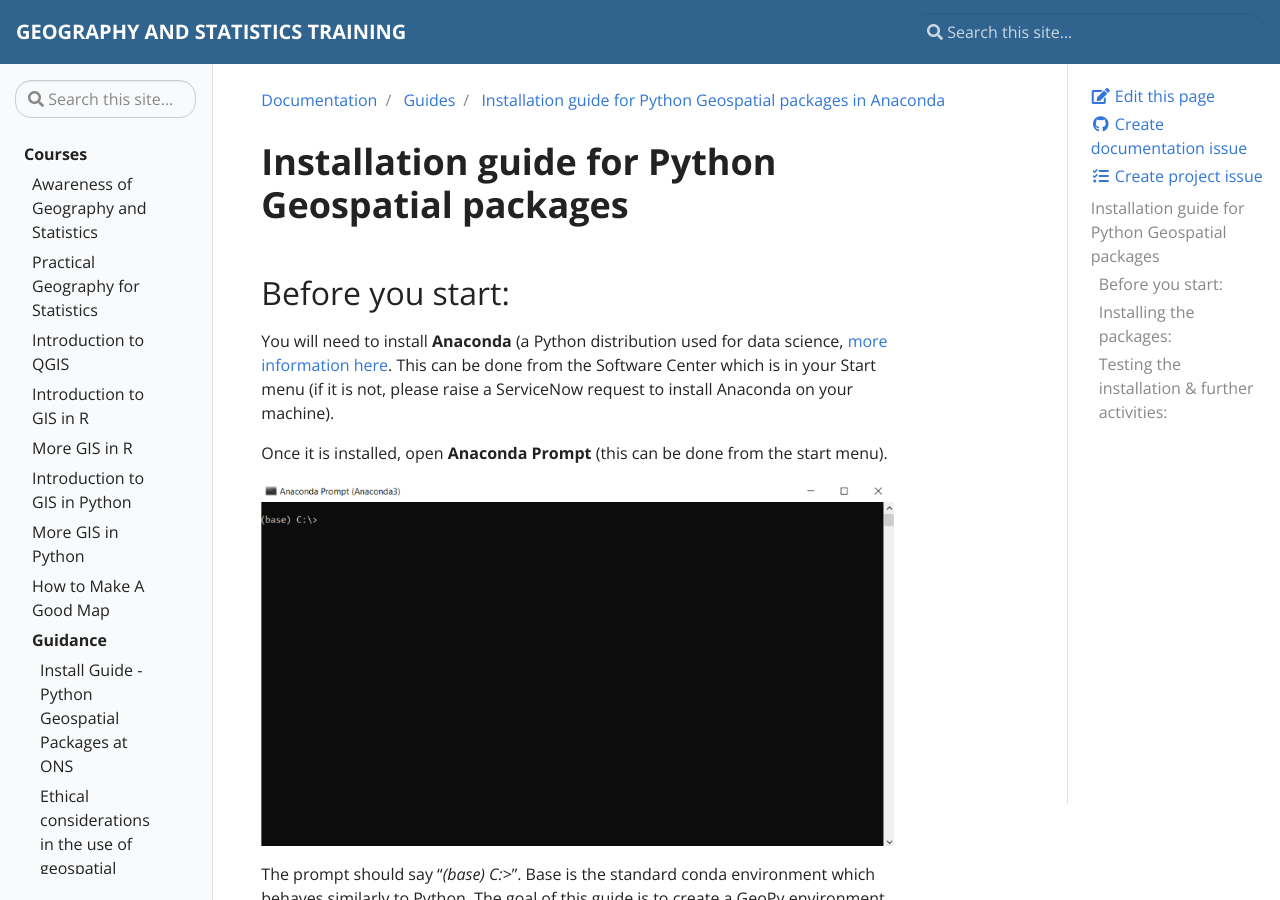
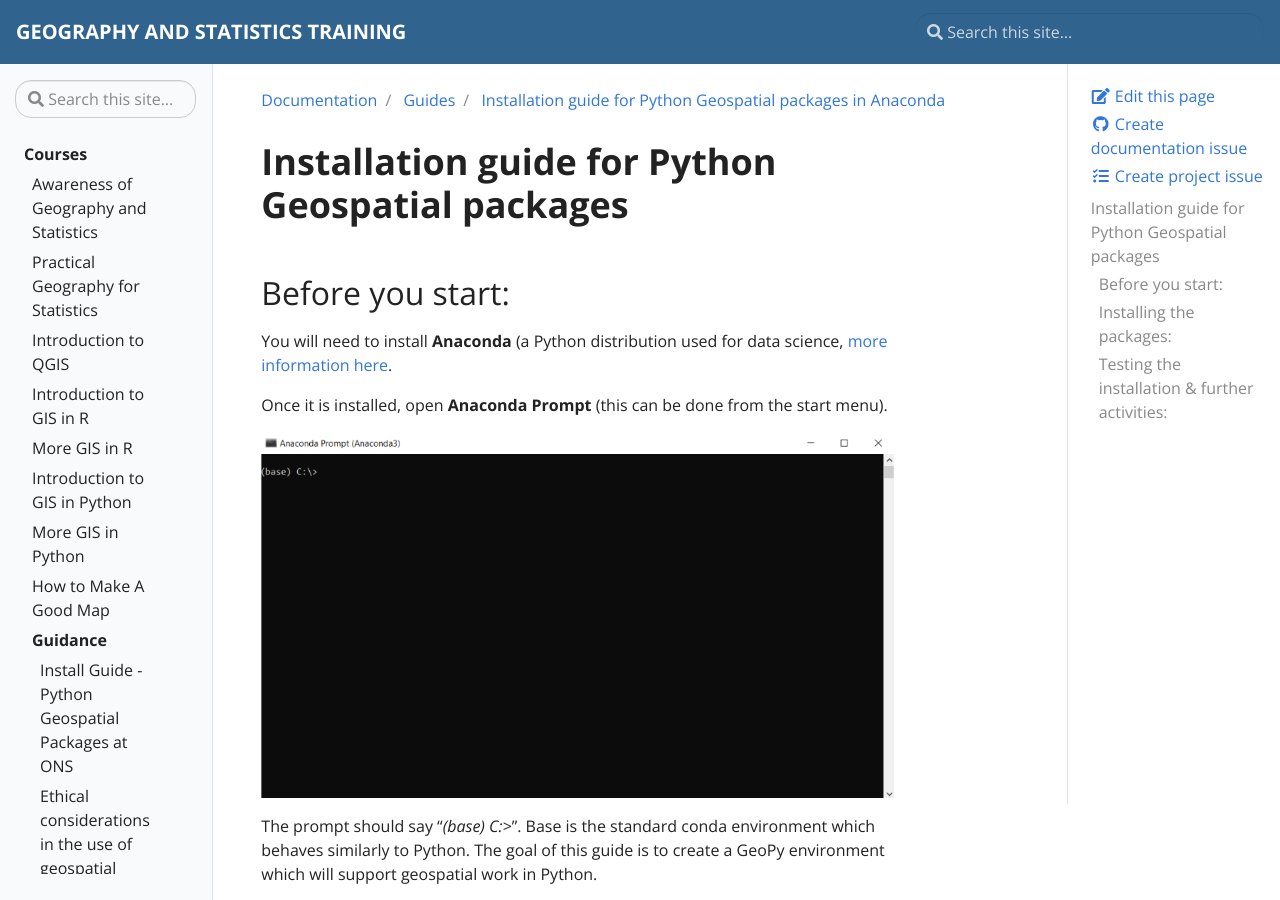
Before and after one commit to ONSgeo/geospatial-training, a Jekyll site: the page built from _docs/guides/python_install_anaconda.md, in a window 1280 px wide and 900 px high. Built offline with Jekyll 4.4.1, drawn with Linux system fonts in a browser that asks for light colours.

Commit message:
Update python_install_anaconda.md

```diff
--- a/_docs/guides/python_install_anaconda.md
+++ b/_docs/guides/python_install_anaconda.md
@@ -9,8 +9,7 @@ description: Step-by-step installation instructions for Python geospatial packag
 ## Before you start:
 
 
-You will need to install **Anaconda** (a Python distribution used for data science, [more information here](https://www.anaconda.com/download). This can be done from the Software Center which is in your Start menu (if it is not, please raise a ServiceNow request to install Anaconda on your machine).
-
+You will need to install **Anaconda** (a Python distribution used for data science, [more information here](https://www.anaconda.com/download).
 
 Once it is installed, open **Anaconda Prompt** (this can be done from the start menu).
 
```
